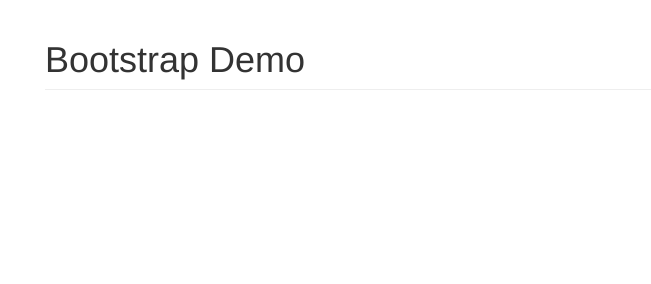
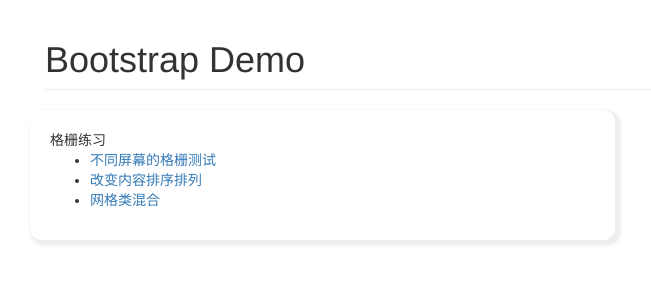
Before and after one commit to 8God/bootstrap_demo, a plain HTML site: page index.html in a window 1280 px wide. Shown: the whole page, without its empty margins (25-676 px from the left). Drawn offline with Linux system fonts and the light colour scheme.

Commit message:
修改首页，添加超链接

```diff
--- a/index.html
+++ b/index.html
@@ -3,16 +3,24 @@
 <head>
 	<title>首页</title>
 
-	<meta charset="utf-8" initial-scale='1' content="width=device-width, initial-scale=1.0" />
+	<meta charset="utf-8"  />
+	<meta name="viewport" content="width=device-width, initial-scale=1, maximum-scale=1, user-scalable=no">
 	<link rel="stylesheet" href="./bootstrap/css/bootstrap.css">
+	<link rel="stylesheet" href="./resources/css/index.css" >
 </head>
 <body>
 <div class="container" >
 
 	<h1 class="page-header">Bootstrap Demo</h1>
 	<div class="row">
-		<div class="col-md-6">
-			<title>格栅练习</title>
+		<div class="col-md-6 module_card">
+			<font>格栅练习</font>
+			<ul>
+				<li><a href="./格栅练习/不同屏幕的格栅测试.html" >不同屏幕的格栅测试</a></li>
+				<li><a href="./格栅练习/改变内容排序排列.html" >改变内容排序排列</a></li>
+				<li><a href="./格栅练习/网格类混合.html" >网格类混合</a></li>
+			</ul>
+
 		</div>
 	</div>
 </div>
--- /dev/null
+++ b/resources/css/index.css
@@ -0,0 +1,12 @@
+.module_card {
+   display: flex;
+   flex-direction: column;
+   box-shadow: 3px 3px 3px 3px #eeeeee;
+   background-color: #ffffff;
+   border-radius: 12px;
+   padding: 20px
+}
+
+.card_title {
+  font-size: 18px;
+}
```
